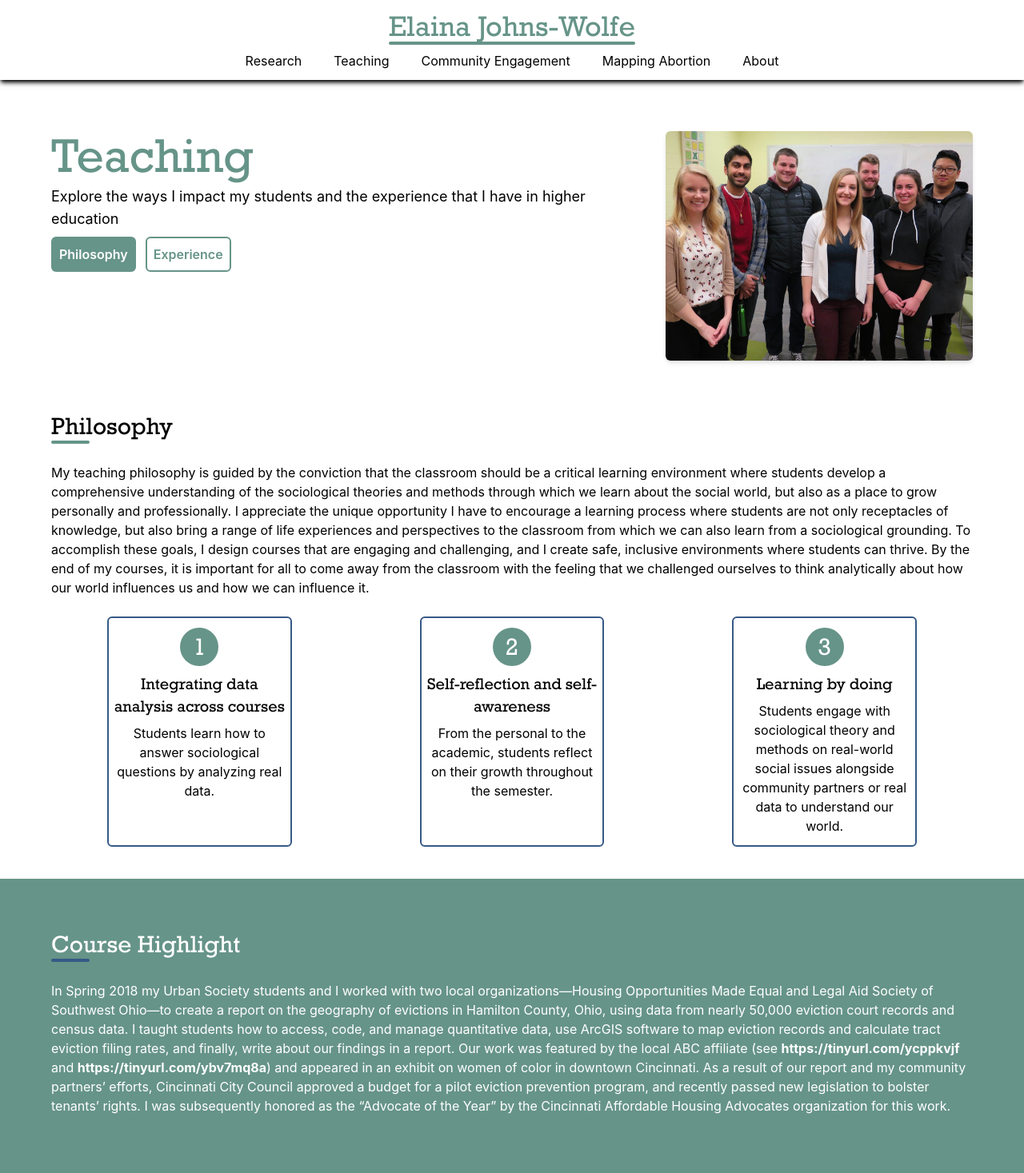
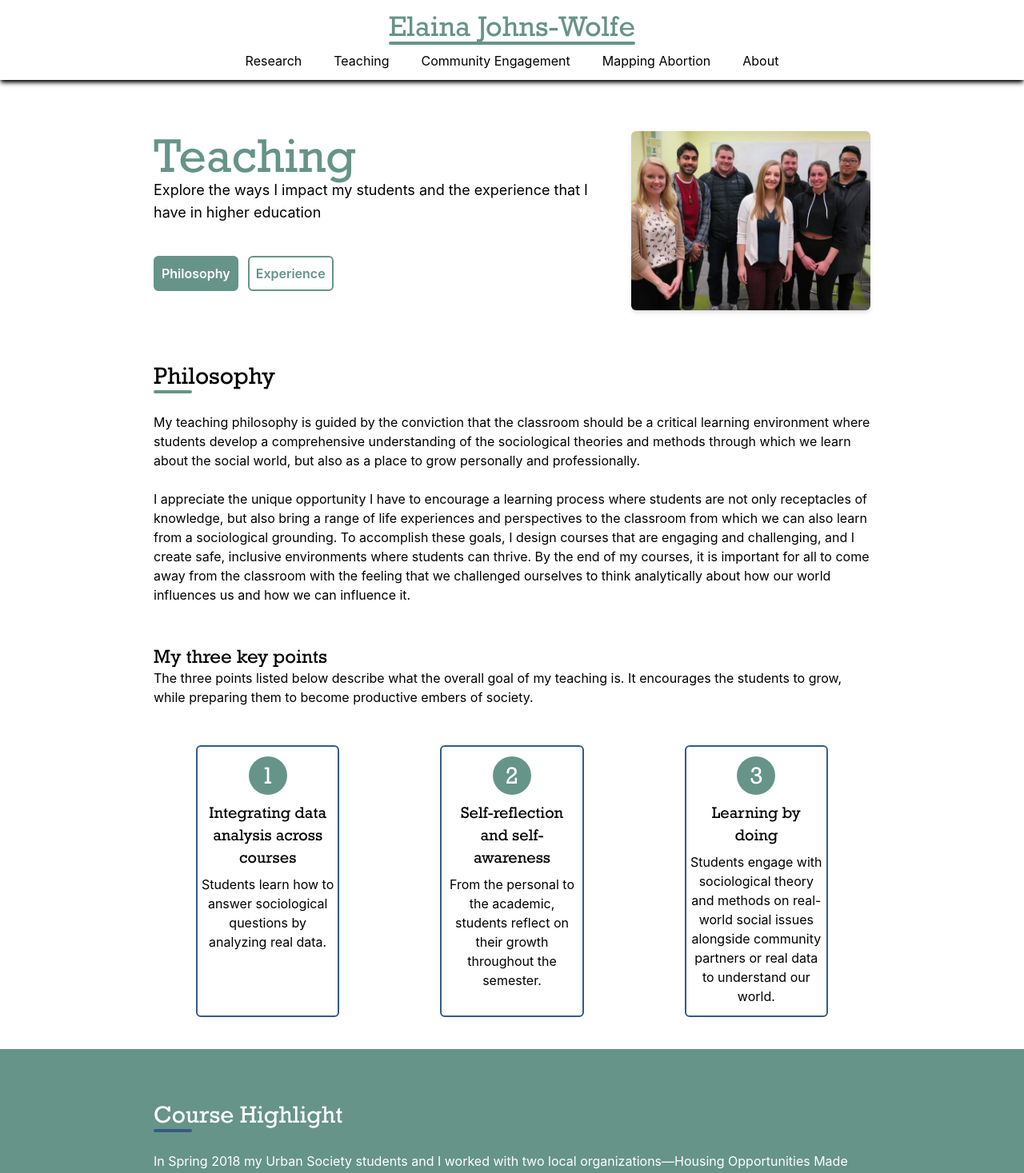
Before and after one commit to Cwoodard2/umsl-professor-web, a React (Create React App) app: page /Teaching in a window 1280 px wide. Shown: the top 1467 px of the page at 80% size. Built offline with nearby package versions, Linux system fonts and the light colour scheme; no server answers; the database is empty.

Commit message:
Updating margins on each page + smaller UI changes

```diff
--- a/src/App.tsx
+++ b/src/App.tsx
@@ -1,5 +1,5 @@
 import React from 'react';
-import { BrowserRouter as Router, Route, Routes} from 'react-router-dom';
+import { BrowserRouter as Router, Route, Routes, ScrollRestoration} from 'react-router-dom';
 import LoginPage from './CMSBackEnd/loginPage';
 import ResearchEditor from './CMSBackEnd/ResearchEditor';
 import ComEngageEditor from './CMSBackEnd/ComEngageEditor';
@@ -14,6 +14,7 @@ import './App.css';
 
 function App() {
   return (
+    <>
     <Router>
       <Routes>
         <Route path="/" element={<Homepage />}></Route>
@@ -28,6 +29,7 @@ function App() {
         <Route path="/ClassCardEditor" element={<ClassCardEditor />}></Route>
       </Routes>
     </Router>
+    </>
   );
 }
 
--- a/src/components/ComEngage.tsx
+++ b/src/components/ComEngage.tsx
@@ -11,7 +11,7 @@ const ComEngage = (props: any) => {
     <ComEngageChip name={chip} />
   ));
   return (
-    <div className="flex flex-col-reverse md:flex-row p-16 gap-10 animate-inOut">
+    <div className="flex flex-col-reverse md:flex-row p-16 md:px-48 md:py-16 gap-10 animate-inOut">
       <img
         src={props.image}
         className="w-3/3 h-3/5 md:w-1/3 md:h-3/5 rounded-md shadow-lg object-cover"
@@ -25,10 +25,10 @@ const ComEngage = (props: any) => {
           <p>{props.description}</p>
         </div>
         <br></br>
-        <div>
+        {benefitsArray && <div>
           <h4 className="rockwell text-lg">Benefits</h4>
           <div className="flex flex-row gap-10">{benefitsArray}</div>
-        </div>
+        </div>}
       </div>
     </div>
   );
--- a/src/components/CourseHighlight.tsx
+++ b/src/components/CourseHighlight.tsx
@@ -3,7 +3,7 @@ import ExperiencePart from "./ExperiencePart";
 
 const CourseHighlight = (props: any) => {
   return (
-    <div className="p-8 md:p-16 bg-webGreen text-white" id="Course Highlight">
+    <div className="p-8 md:py-16 md:px-48 bg-webGreen text-white" id="Course Highlight">
       <h2 className="rockwell text-3xl">Course Highlight</h2>
       <div className="w-12 h-1 bg-webBlue rounded-sm"></div>
       <br></br>
--- a/src/components/HomepageInfo.tsx
+++ b/src/components/HomepageInfo.tsx
@@ -45,9 +45,9 @@ const HomepageInfo = (props: any) => {
       <div className="flex flex-col gap-12 items-start h-auto md:h-3/5">
         <div>
           <h1 className={colors.headingStyle}>{props.title}</h1>
-          <div className={colors.divStyle}></div>
+          {/* <div className={colors.divStyle}></div> */}
+          <p className={`${colors.textColors}`}>{props.description}</p>
         </div>
-        <p className={colors.textColors}>{props.description}</p>
         <NavButton
           path={props.route}
           PlaceToGo={props.goingWhere}
--- a/src/components/StandardPage.tsx
+++ b/src/components/StandardPage.tsx
@@ -6,7 +6,9 @@ const StandardPage = (props: any) => {
   return (
     <div className="flex flex-col min-h-screen justify-between">
       <Navigation />
+      <div className="">
       {props.children}
+      </div>
       <Footer />
     </div>
   );
--- a/src/components/TeachingSection.tsx
+++ b/src/components/TeachingSection.tsx
@@ -4,16 +4,19 @@ import ExperiencePart from "./ExperiencePart";
 
 const TeachingSection = (props: any) => {
   return (
-    <div className="px-8 md:px-16" id={props.title}>
+    <div className="px-8 md:px-48" id={props.title}>
       <h2 className="rockwell text-3xl">{props.title}</h2>
       <div className="w-12 h-1 bg-webGreen rounded-sm"></div>
       <br></br>
-      <p>
+      <p className="">
         My teaching philosophy is guided by the conviction that the classroom
         should be a critical learning environment where students develop a
         comprehensive understanding of the sociological theories and methods
         through which we learn about the social world, but also as a place to
-        grow personally and professionally. I appreciate the unique opportunity
+        grow personally and professionally.
+      </p>
+      <br></br>
+      <p className="">I appreciate the unique opportunity
         I have to encourage a learning process where students are not only
         receptacles of knowledge, but also bring a range of life experiences and
         perspectives to the classroom from which we can also learn from a
@@ -22,8 +25,12 @@ const TeachingSection = (props: any) => {
         where students can thrive. By the end of my courses, it is important for
         all to come away from the classroom with the feeling that we challenged
         ourselves to think analytically about how our world influences us and
-        how we can influence it.
-      </p>
+        how we can influence it.</p>
+        <br></br>
+      <br></br>
+      <h3 className="rockwell text-2xl">My three key points</h3>
+      <p>The three points listed below describe what the overall goal of my teaching is. It encourages the students to grow, while preparing them to become productive embers of society.</p>
+      <br></br>
       <br></br>
       <div className="flex md:flex-row flex-col gap-5 md:justify-around">
         <PhilosophyTile
--- a/src/pages/CommunityEngagement.tsx
+++ b/src/pages/CommunityEngagement.tsx
@@ -50,15 +50,17 @@ const CommunityEngagement = () => {
 
   return (
     <StandardPage>
-      <div className="w-screen flex flex-col md:flex-row md:justify-between items-start bg-white p-16 gap-10">
-        <div className="flex flex-col gap-2">
+      <div className="w-screen flex flex-col md:flex-row md:justify-between items-start bg-white p-8 md:py-16 md:px-48 gap-10">
+        <div className="flex flex-col gap-10">
+          <div>
             <h1 className="text-webGreen rockwell text-4xl md:text-6xl">
               Community Engagement
             </h1>
-          <p className="text-black">
+            <p className="text-black text-lg">
               Learn the various ways that I connect to my community, and the
               effect it has.
             </p>
+          </div>
           <div>
             <A to="filter" spy={true} smooth={true}>
               <button className="bg-webGreen border-webGreen border-2 p-2 rounded-md text-white hover:bg-white hover:text-webGreen transition-all">
--- a/src/pages/Homepage.tsx
+++ b/src/pages/Homepage.tsx
@@ -65,16 +65,11 @@ const Homepage = (props: any) => {
           alt="Elaina Johns-Wolfe"
         ></img>
         <div className="flex flex-col">
-          <h1 className="text-webGreen rockwell text-4xl md:text-6xl">
-            Hello I'm Elaina Johns-Wolfe!
+          <h1 className="text-webGreen rockwell text-4xl md:text-5xl">
+            Hello, I'm Elaina Johns-Wolfe!
           </h1>
           <p className="text-black">
-            Lorem ipsum dolor sit amet, consectetur adipiscing elit, sed do
-            eiusmod tempor incididunt ut labore et dolore magna aliqua. Ut enim
-            ad minim veniam, quis nostrud exercitation ullamco laboris nisi ut
-            aliquip ex ea commodo consequat. Duis aute irure dolor in
-            reprehenderit in voluptate velit esse cillum dolore eu fugiat nulla
-            pariatur.
+            Greetings everyone, I am a socicology professor at the University of Missouri - Saint Louis (UMSL). I've been there for 3 years now and am staring my 4th. I have a large passion for serving and studying underpriveldged communities specifically in the housing market. I have done extensive research in the Saint Louis area as it is ripe for learning about the discrimination against non-white races. Additonally, I teach numerous classes at UMSL.
           </p>
         </div>
       </div>
--- a/src/pages/Research.tsx
+++ b/src/pages/Research.tsx
@@ -56,14 +56,15 @@ const Research = () => {
 
   return (
     <StandardPage>
-      <div className="w-screen flex flex-col md:flex-row justify-between items-start bg-white p-16 gap-10">
+      <div className="w-screen flex flex-col md:flex-row justify-between items-start bg-white p-16 md:px-48 md:py-16 gap-10">
         <div className="flex flex-col gap-2">
           <h1 className="text-webGreen rockwell text-4xl md:text-6xl">Research</h1>
-          <p className="text-black">
+          <p className="text-black text-lg">
             Discover the research that I partake in and the potential effects of
             it.
           </p>
-          {/* <p>Quick Facts</p> */}
+          <p>Quick Facts</p>
+          <p>135 Citations, 6 Published Articles</p>
         </div>
         <img
           src={researchImage}
--- a/src/pages/Teaching.tsx
+++ b/src/pages/Teaching.tsx
@@ -32,16 +32,18 @@ const Teaching = () => {
 
   return (
     <StandardPage>
-      <div className="w-screen flex flex-col md:flex-row justify-between items-start bg-white p-8 md:p-16 gap-10">
-        <div className="flex flex-col gap-2">
-          <h1 className="text-webGreen rockwell text-4xl md:text-6xl">Teaching</h1>
-          <p className="text-black text-lg">
-            Explore the ways I impact my students and the experience that I have
-            in higher education
-          </p>
+      <div className="w-screen flex flex-col md:flex-row justify-between items-start bg-white p-8 md:py-16 md:px-48 gap-10">
+        <div className="flex flex-col gap-10">
+          <div>
+            <h1 className="text-webGreen rockwell text-4xl md:text-6xl">Teaching</h1>
+            <p className="text-black text-lg">
+              Explore the ways I impact my students and the experience that I have
+              in higher education
+            </p>
+          </div>
           <div className="flex gap-3">
             <A to="Philosophy" spy={true} smooth={true}>
-              <button className="bg-webGreen border-webGreen border-2 p-2 rounded-md text-white font-semibold hover:bg-white hover:text-webGreen transition-all">
+              <button className="bg-webGreen border-webGreen border-2 p-2 rounded-md text-white font-semibold hover:bg-webGreenDark hover:border-webGreenDark transition-all">
                 Philosophy
               </button>
             </A>
@@ -62,7 +64,7 @@ const Teaching = () => {
         <TeachingSection title="Philosophy" />
         <CourseHighlight />
       </div>
-      <div className="p-8 md:p-16">
+      <div className="p-8 md:py-16 md:px-48">
         <h2 className="rockwell text-3xl" id="Experience">
           Experience
         </h2>
--- a/tailwind.config.js
+++ b/tailwind.config.js
@@ -7,6 +7,7 @@ module.exports = {
     extend: {
       colors: {
         webGreen: '#669488',
+        webGreenDark: "#5e877c",
         footerGrey: '#2D2D2D',
         webBlue: '#355A86'
       },
```
Also changed, not shown: src/components/ResearchItems.tsx (+5 -3 lines). Lines whose indentation alone changed are shown as unchanged.
